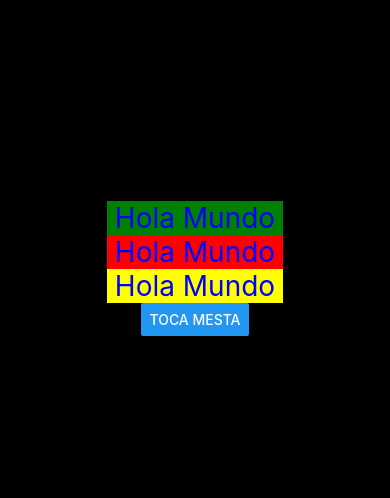
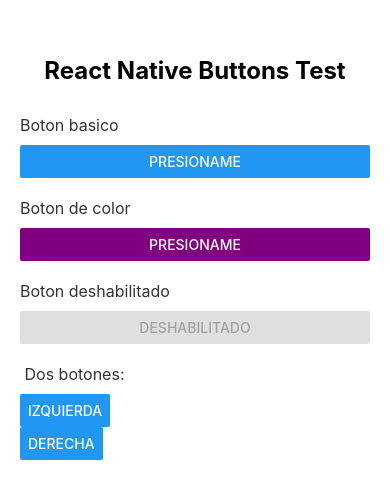
Before and after one commit to PreciadoMt/PM196, a React Native app in the folder my-blank/: screen / in a window 390 px wide. Shown: the part 154-652 px from the top of the page. Built offline with nearby package versions, Linux system fonts and the light colour scheme.

Commit message:
button & switch
practica anterior

```diff
--- a/my-blank/App.js
+++ b/my-blank/App.js
@@ -1,50 +1,91 @@
+//Zona de importaciones
 import { StatusBar } from 'expo-status-bar';
-import { StyleSheet, Text, View } from 'react-native';
-import { Button } from 'react-native-web';
+import { StyleSheet, Text, View, Button, Alert, Platform } from 'react-native';
 import React,{useState} from 'react';
 
-const Texto= ({style}) => {
-  const [contenido,setContenido] = useState('Hola Mundo')
-  const actualizarTexto = () => {setContenido('State Modificado')}
-  return (
-    <Text style={[styles.text, style]} onPress={actualizarTexto}> {contenido} </Text>
-  )
+const showAlert =(message) =>{
+  if(Platform.OS === 'web') {
+    window.alert(message);
+  } else {
+    Alert.alert('Alert', message);
   }
-
+};
 
 export default function App() {
-const [contenido,setContenido] = useState('toca mesta')
-const actualizarBoton = () => {setContenido('apachurrado')}
   return (
+    <View style={styles.container}>
+      <Text style={styles.title}>React Native Buttons Test</Text>
 
-    <View style={styles.container}>
-          <StatusBar style="auto" />
-      <Texto style={styles.green}></Texto>
-      <Texto style={styles.red}></Texto>
-      <Texto style={styles.yellow}></Texto>
+      <View style={styles.section}>
+        <Text style={styles.description}>Boton basico</Text>
+        <Button title='Presioname' onPress={() => showAlert('Boton presionado!')}/>
+      </View>
+
+      <View style={styles.section}>
+        <Text style={styles.description}>Boton de color</Text>
         <Button
-      onPress={actualizarBoton} title={contenido}
-      ></Button>
+          title='Presioname'
+          color='purple'
+          onPress={() => showAlert('Boton de color presionado!')}
+        />
+      </View>
+
+      <View style={styles.section}>
+        <Text style={styles.description}>Boton deshabilitado</Text>
+        <Button
+          title='Deshabilitado'
+          disabled
+          onPress={() => showAlert('wtff?')}
+        />
+      </View>
+      <View style={styles.section}>
+        <Text style={styles.description}> Dos botones: </Text>
+          <view style={styles.buttonRow}>
+            <Button
+              title='Izquierda'
+              onPress={() => showAlert('Boton izquierdo presionado!')}
+            />
+            <View style={styles.buttonSpacer}/>
+            <Button
+              title='Derecha'
+              onPress={() => showAlert('Boton Derecho presionado!')}
+            />
+          </view>
+      </View>
     </View>
   );
 }
 
+// Zona de estilos
+// Estilos para la vista principal de la aplicacion
 const styles = StyleSheet.create({
   container: {
     flex: 1,
-    backgroundColor: '#000',
-    alignItems: 'center', // 'flex-start' | 'flex-end' | 'center' | 'stretch' | 'baseline'
-    justifyContent: 'center',// 'space-around' | 'space-evenly' | 'flex-start' | 'flex-end' | 'center' | 'stretch'
-    flexDirection: 'column',
+    padding: 20,
+    backgroundColor: '#ffffff',
+    justifyContent: 'center',
   },
-  text: {
-    color: 'blue',
-    fontSize: 28,
-    //width: 200,
-    //height: 200,
+  title: {
+    fontSize: 24,
+    fontWeight: 'bold',
+    textAlign: 'center',
+    marginBottom: 30,
+    color: '#000000',
   },
-
-  red:{backgroundColor: 'red',},
-  green:{backgroundColor: 'green',},
-  yellow:{backgroundColor: 'yellow',},
+  section: {
+    marginBottom: 20,
+  },
+  description: {
+    fontSize: 16,
+    marginBottom: 10,
+    color: '#333333',
+  },
+  buttonRow: {
+    flexDirection: 'row',
+    justifyContent: 'space-between',
+    alignItems: 'center',
+  },
+  buttonSpacer: {
+    width: 10,
+  },
 });
```
Lines whose indentation alone changed are shown as unchanged.
